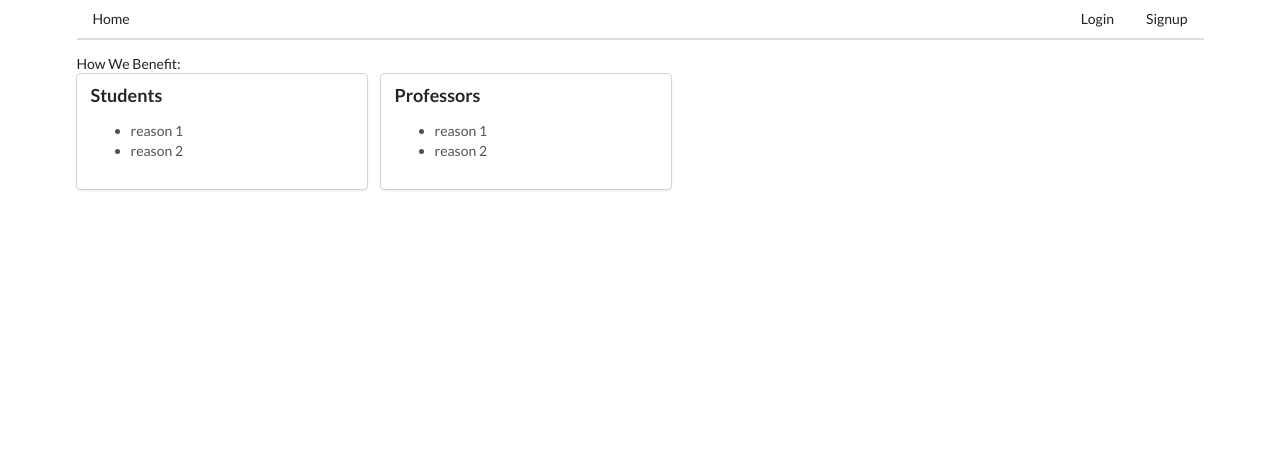
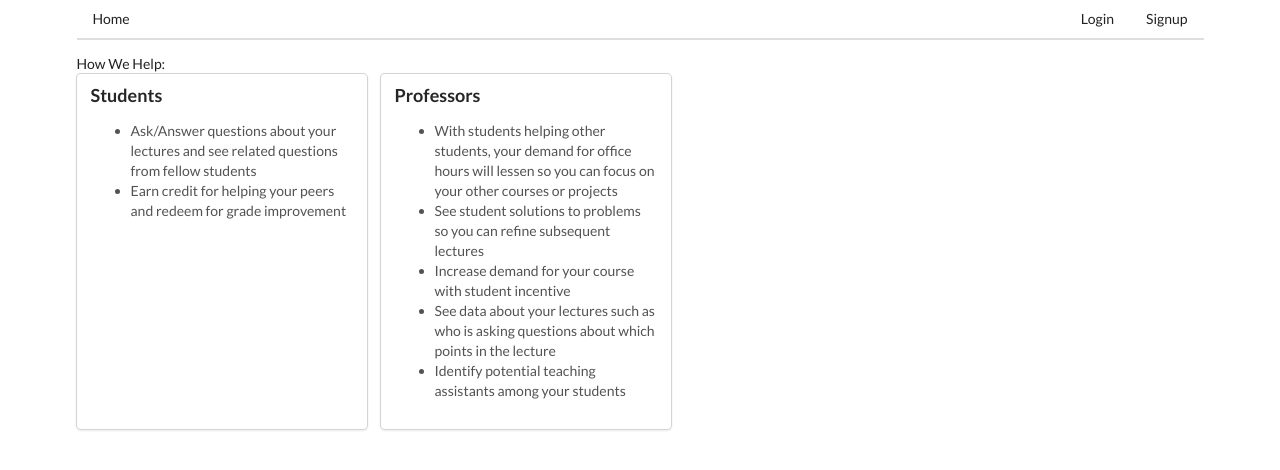
Before and after one commit to MLH-Sprint-1/mlh-sprint-1, a React (Create React App) app in the folder client/: page / in a window 1280 px wide. Shown: the top 470 px of the page. Built offline with nearby package versions, Linux system fonts and the light colour scheme.

Commit message:
Add Content to Welcome and Add Dropdown to Header

```diff
--- a/client/src/components/Content/Welcome.js
+++ b/client/src/components/Content/Welcome.js
@@ -3,7 +3,7 @@ import React from 'react';
 const Welcome = () => {
     return (
         <div>
-            How We Benefit:
+            How We Help:
             <div className="ui cards">
                 <div className="card">
                     <div className="content">
@@ -12,8 +12,8 @@ const Welcome = () => {
                         </div>
                         <div className="description">
                             <ul>
-                                <li>reason 1</li>
-                                <li>reason 2</li>
+                                <li>Ask/Answer questions about your lectures and see related questions from fellow students</li>
+                                <li>Earn credit for helping your peers and redeem for grade improvement</li>
                             </ul>
                         </div>
                     </div>
@@ -25,8 +25,11 @@ const Welcome = () => {
                         </div>
                         <div className="description">
                             <ul>
-                                <li>reason 1</li>
-                                <li>reason 2</li>
+                                <li>With students helping other students, your demand for office hours will lessen so you can focus on your other courses or projects</li>
+                                <li>See student solutions to problems so you can refine subsequent lectures</li>
+                                <li>Increase demand for your course with student incentive</li>
+                                <li>See data about your lectures such as who is asking questions about which points in the lecture</li>
+                                <li>Identify potential teaching assistants among your students</li>
                             </ul>
                         </div>
                     </div>
--- a/client/src/components/Header.js
+++ b/client/src/components/Header.js
@@ -15,14 +15,21 @@ const Header = ({ isLoggedIn }) => {
                 </Link>
             </React.Fragment>
     );
+
     const optionsSignOut = (
-        <React.Fragment>
-            <span className="item">Welcome!</span>
-            <Link to="/logout" className="item">
-                Logout
-            </Link>
-        </React.Fragment>
+        <div className="ui simple dropdown item">
+            <i className="user icon" />
+            Welcome, Aneesh!
+            <i className="dropdown icon" />
+            <div className="menu">
+                <div className="item">Settings</div>
+                <Link to="/logout" className="item">
+                    Logout
+                </Link>
+            </div>
+        </div>
     );
+
 
     const optionsDisplayed = isLoggedIn ? optionsSignOut : optionsSignIn;
 
```
